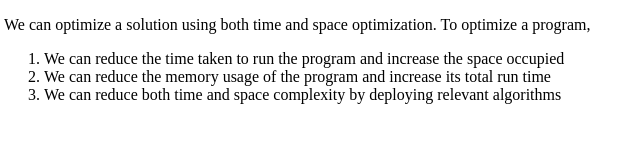
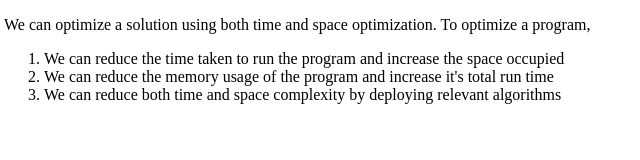
Before and after one commit to acciojob/ordered-list-practise-Rishab-Rawat, a website: page main.html in a window 1280 px wide. Shown: the full height of the page, 4-644 px from the left. Drawn offline with Linux system fonts and the light colour scheme.

Commit message:
created a submission

```diff
--- a/main.html
+++ b/main.html
@@ -9,7 +9,7 @@
     <p>We can optimize a solution using both time and space optimization. To optimize a program,</p>
     <ol>
         <li>We can reduce the time taken to run the program and increase the space occupied</li>
-        <li>We can reduce the memory usage of the program and increase its total run time </li>
+        <li>We can reduce the memory usage of the program and increase it's total run time </li>
         <li>We can reduce both time and space complexity by deploying relevant algorithms </li>
     </ol>
 </body>
```
